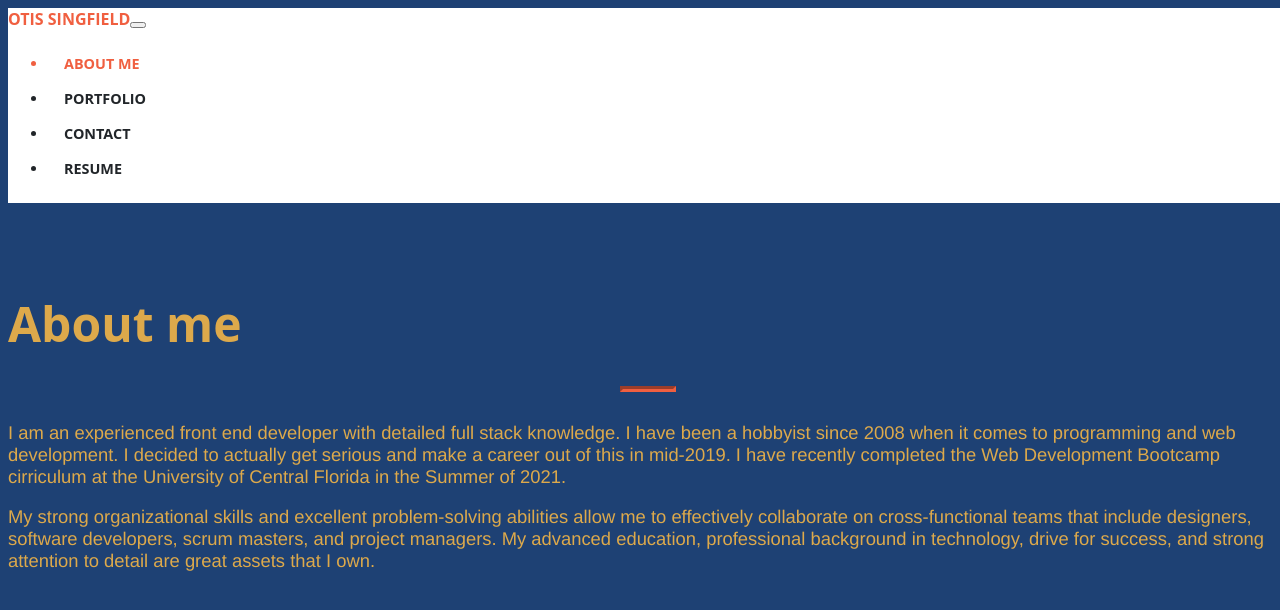
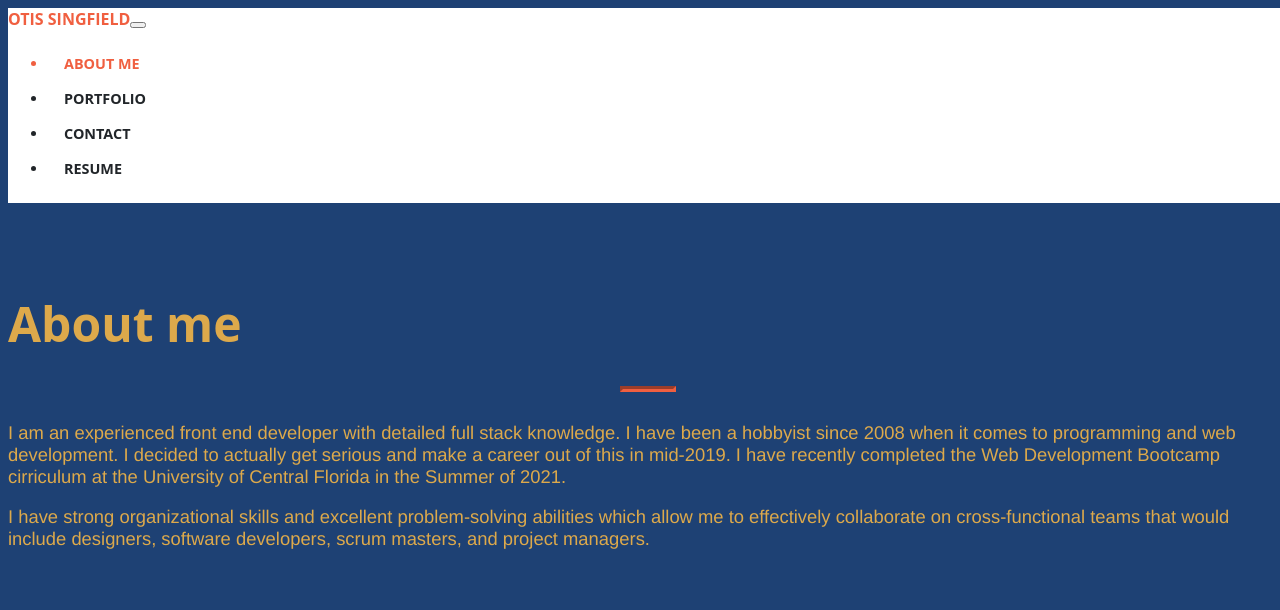
Before and after one commit to singfieldotis/react-portfolio, a React (Create React App) app: page / in a window 1280 px wide. Shown: the top 610 px of the page. Built offline with nearby package versions, Linux system fonts and the light colour scheme; the HTML template or start-up script is replaced by a standard one.

Commit message:
final deploy

```diff
--- a/src/components/About/index.js
+++ b/src/components/About/index.js
@@ -26,12 +26,10 @@ function About() {
             </p>
 
             <p className="text-faded mb-5">
-              My strong organizational skills and excellent problem-solving
-              abilities allow me to effectively collaborate on cross-functional
-              teams that include designers, software developers, scrum masters,
-              and project managers. My advanced education, professional
-              background in technology, drive for success, and strong attention
-              to detail are great assets that I own.
+              I have strong organizational skills and excellent problem-solving
+              abilities which allow me to effectively collaborate on
+              cross-functional teams that would include designers, software
+              developers, scrum masters, and project managers.
             </p>
           </div>
         </div>
--- a/src/components/Footer/index.js
+++ b/src/components/Footer/index.js
@@ -17,7 +17,6 @@ function Footer() {
   ];
 
   return (
-    <section>
     <footer className="container">
       <div className="row">
         <div className="col-lg-8 mx-auto text-center">
@@ -34,7 +33,6 @@ function Footer() {
         </div>
       </div>
     </footer>
-    </section>
   );
 }
 
```
Lines whose indentation alone changed are shown as unchanged.
